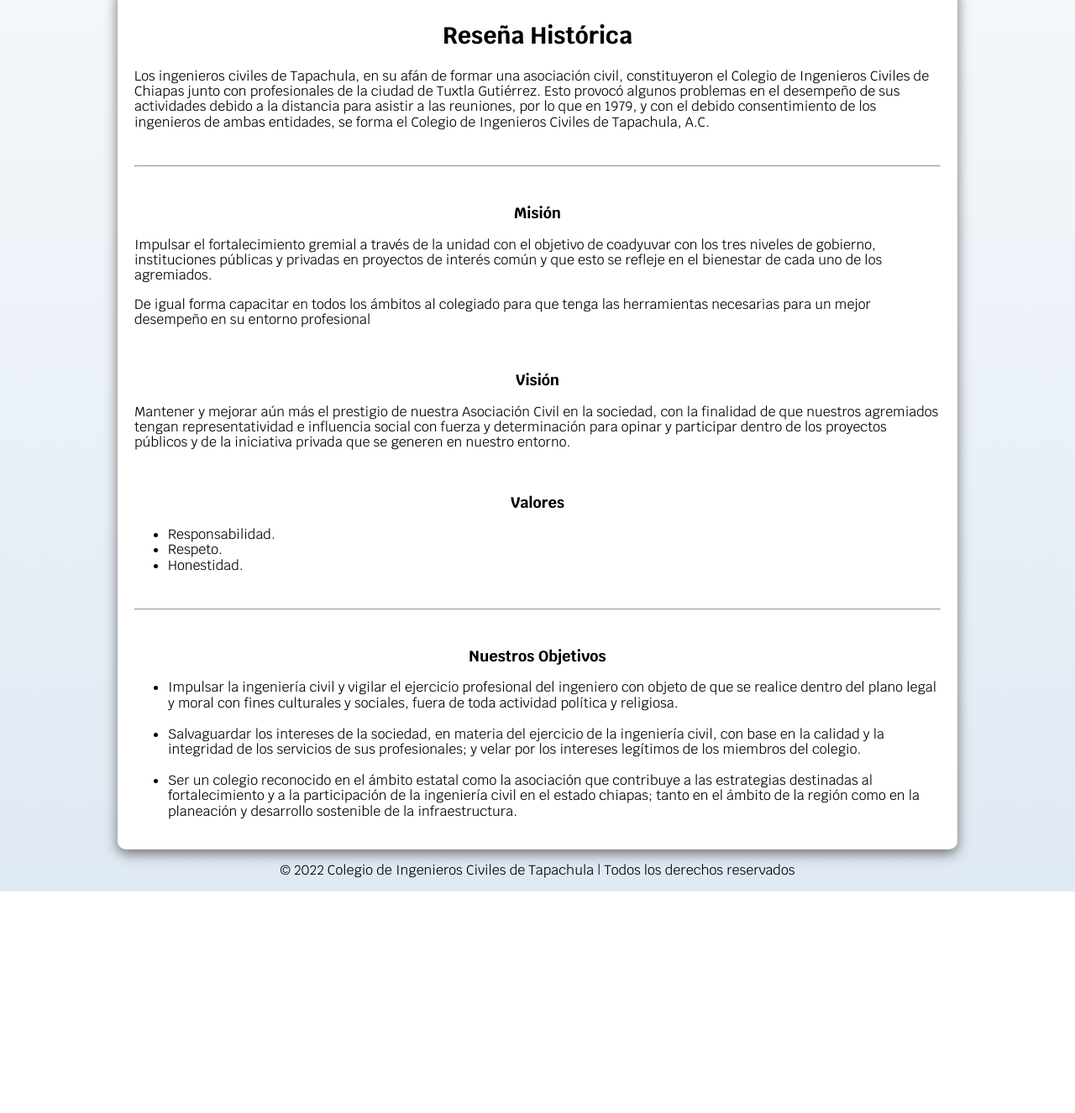
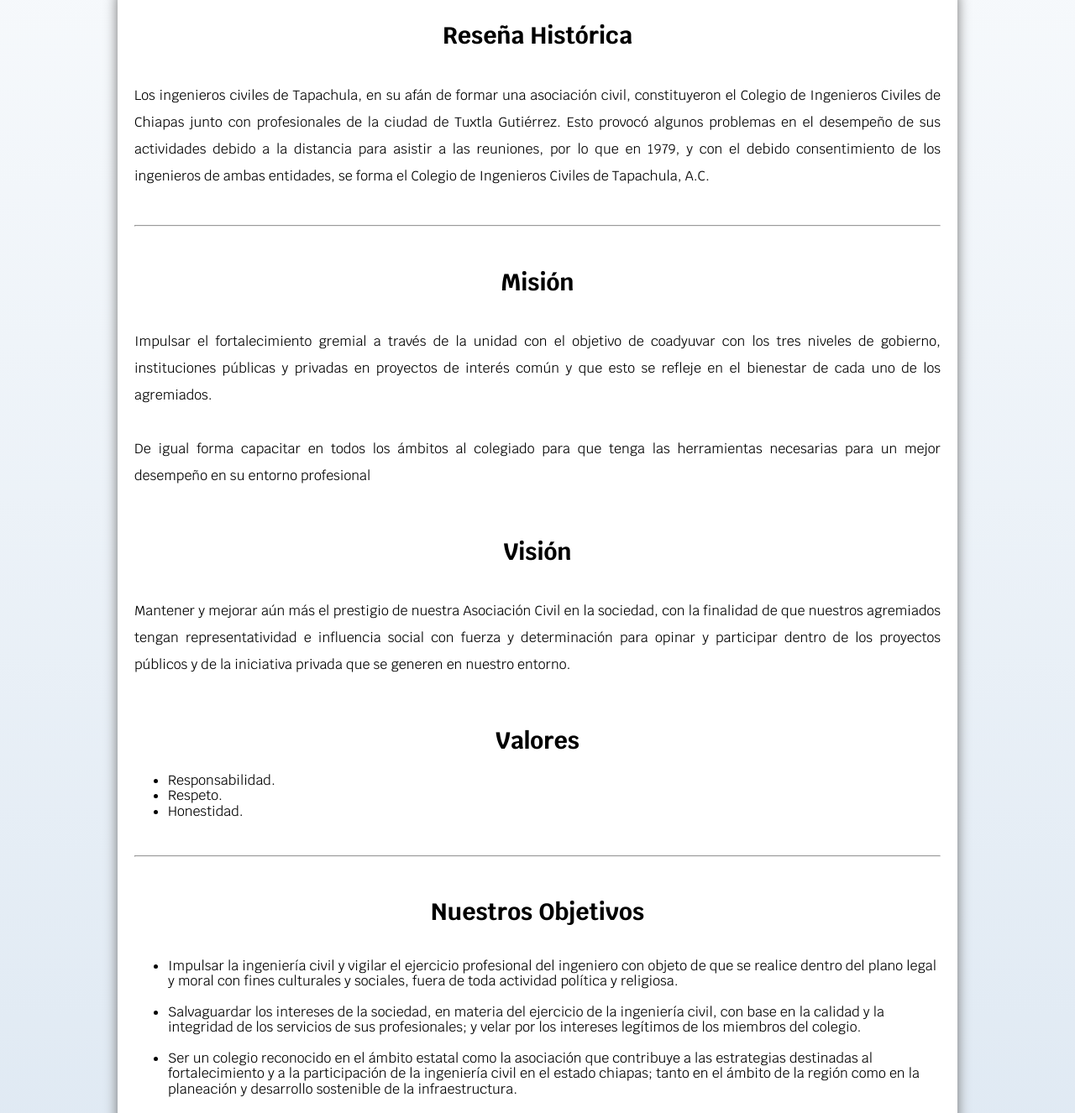
Before and after one commit to galme09/ResidenciaFab, a plain HTML site: page Fab/nosotros.html in a window 1280 px wide. Shown: the part 579-1905 px from the top of the page at 84% size. Before the commit the page ends 1641 px from the top, so only its background shows below. Drawn offline with Linux system fonts and the light colour scheme.

Commit message:
2da Versión, beta: cambios a los titulos, espaciado y se da un justificado a los parrafos

```diff
--- a/Fab/nosotros.html
+++ b/Fab/nosotros.html
@@ -47,6 +47,7 @@
     </section> <!--.hero-->
 
     <main class="contenedor sombra">
+        <div class="service">
         <h2>Reseña Histórica</h2>
             <p>
                 Los ingenieros civiles de Tapachula, en su afán de formar una asociación civil,
@@ -54,12 +55,14 @@
                 Esto provocó algunos problemas en el desempeño de sus actividades debido a la distancia para asistir a las reuniones,
                 por lo que en 1979, y con el debido consentimiento de los ingenieros de ambas entidades, se forma el Colegio de Ingenieros Civiles de Tapachula, A.C.
             </p>
+        </div>
 
         <br>
         <hr>
         <br>
 
-        <h3>Misión</h3>
+        <div class="service">
+        <h2>Misión</h2>
             <p>
                 Impulsar el fortalecimiento gremial a través de la unidad con el objetivo de coadyuvar con los tres niveles de gobierno,
                 instituciones públicas y privadas en proyectos de interés común y que esto se refleje en el bienestar de cada uno de los agremiados.
@@ -68,17 +71,20 @@
                 De igual forma capacitar en todos los ámbitos
                 al colegiado para que tenga las herramientas necesarias para un mejor desempeño en su entorno profesional
             </p>
+        </div>
 
         <br>
-        <h3>Visión</h3>
+        <div class="service">
+        <h2>Visión</h2>
             <p>
                 Mantener y mejorar aún más el prestigio de nuestra Asociación Civil en la sociedad,
                 con la finalidad de que nuestros agremiados tengan representatividad e influencia social con fuerza y
                 determinación para opinar y participar dentro de los proyectos públicos y de la iniciativa privada que se generen en nuestro entorno.
             </p>
+        </div>
 
         <br>
-        <h3>Valores</h3>
+        <h2>Valores</h2>
         <ul>
             <li>Responsabilidad.</li>
             <li>Respeto.</li>
@@ -89,7 +95,8 @@
         <hr>
         <br>
 
-        <h3>Nuestros Objetivos</h3>
+        <h2>Nuestros Objetivos</h2>
+        <div class="service">
             <ul>
                 <li>
                     Impulsar la ingeniería civil y vigilar el ejercicio profesional del ingeniero con objeto de que se realice dentro del plano legal y
@@ -107,6 +114,7 @@
                     tanto en el ámbito de la región como en la planeación y desarrollo sostenible de la infraestructura.
                 </li>
             </ul>
+        </div>
     </main><!--.contenedor .sombra-->
 
     <footer class="foot">
```
Lines whose indentation alone changed are shown as unchanged.
